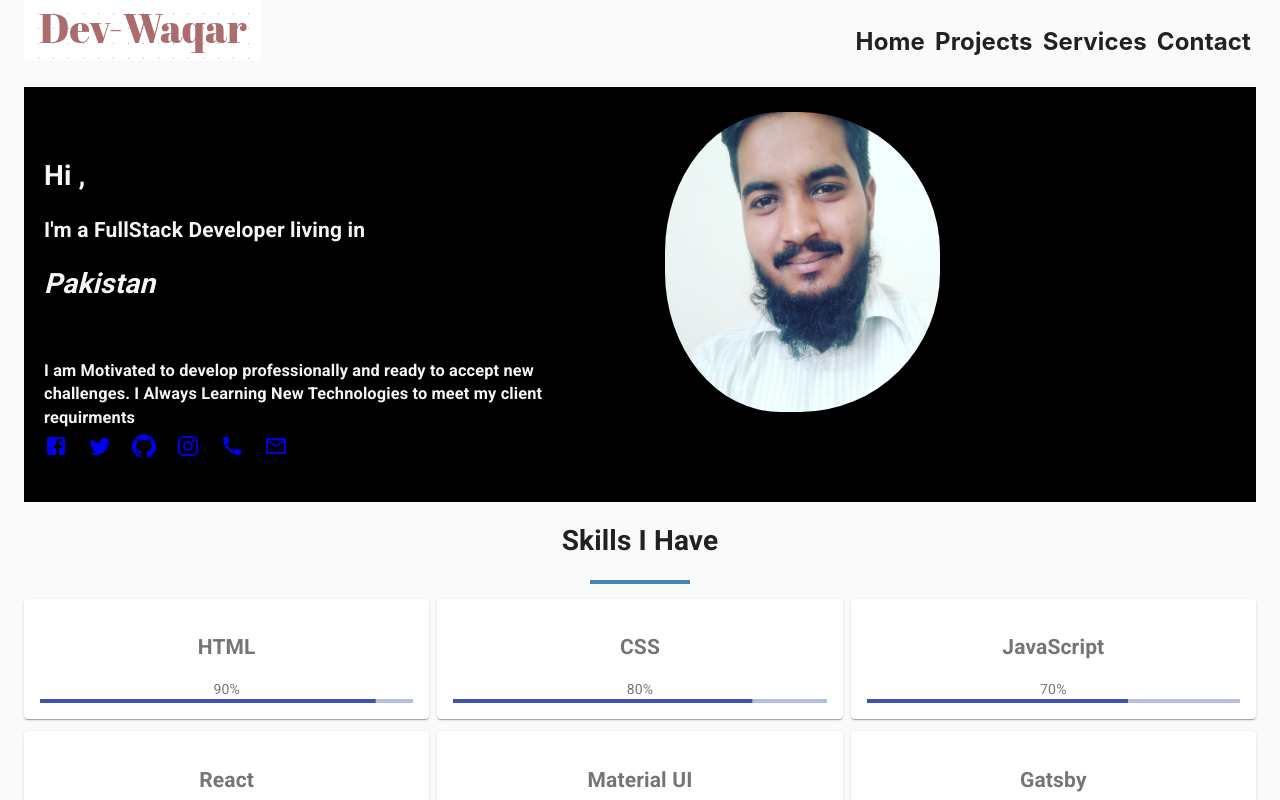
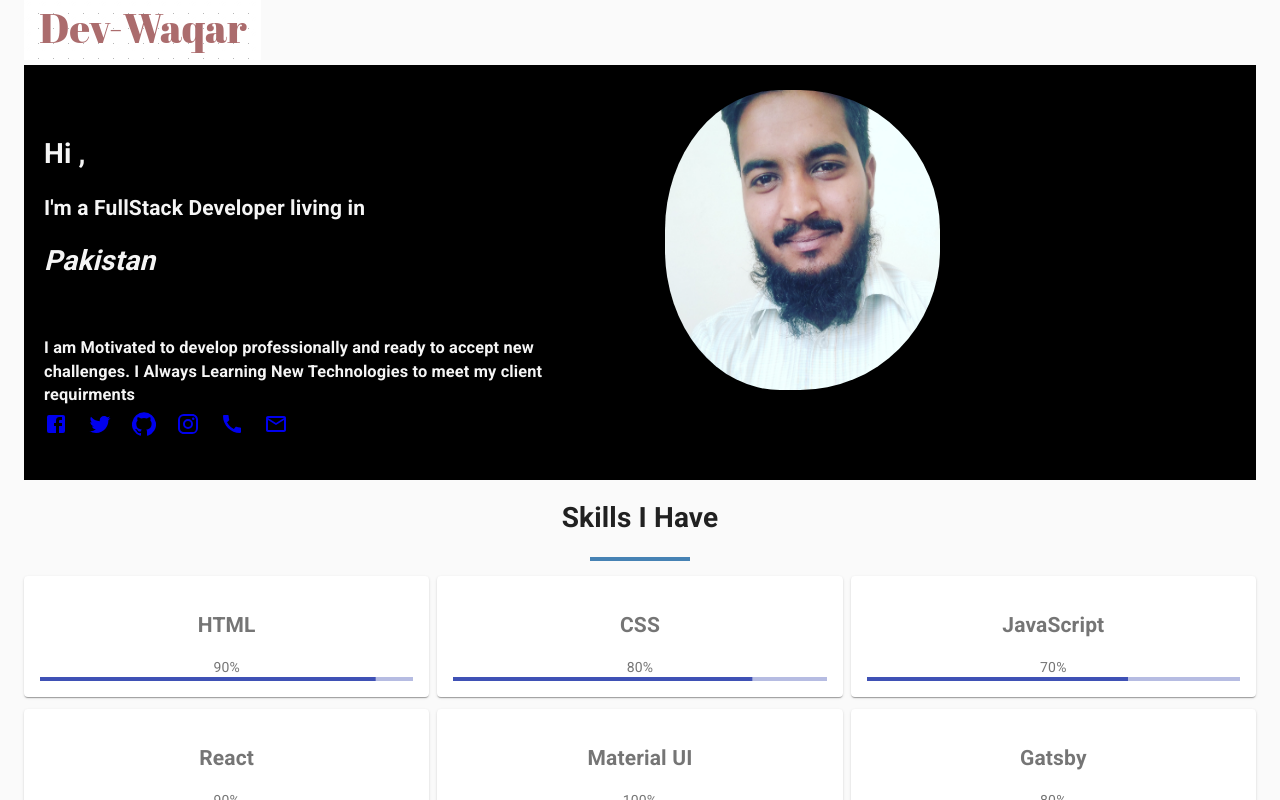
Before and after one commit to abdulwaqar844/Dev-Waqar, a React (Create React App) app: page / in a window 1280 px wide. Shown: the top 800 px of the page. Built offline with nearby package versions, Linux system fonts and the light colour scheme.

Commit message:
project section updated

```diff
--- a/src/components/navbarr.js
+++ b/src/components/navbarr.js
@@ -7,7 +7,7 @@ export default function NavBar() {
             <div className="icon">
                 <img src={Icon} alt="Icon" />
             </div>
-            <div className="menu-items">
+            {/* <div className="menu-items">
                 <ul>
                     <li>Home</li>
                     <li>Projects</li>
@@ -15,7 +15,7 @@ export default function NavBar() {
                     <li>Contact</li>
 
                 </ul>
-            </div>
+            </div> */}
 
         </div>
     );
```
Also changed, not shown: 1 other file (tests, documents, lock files or other folders).
